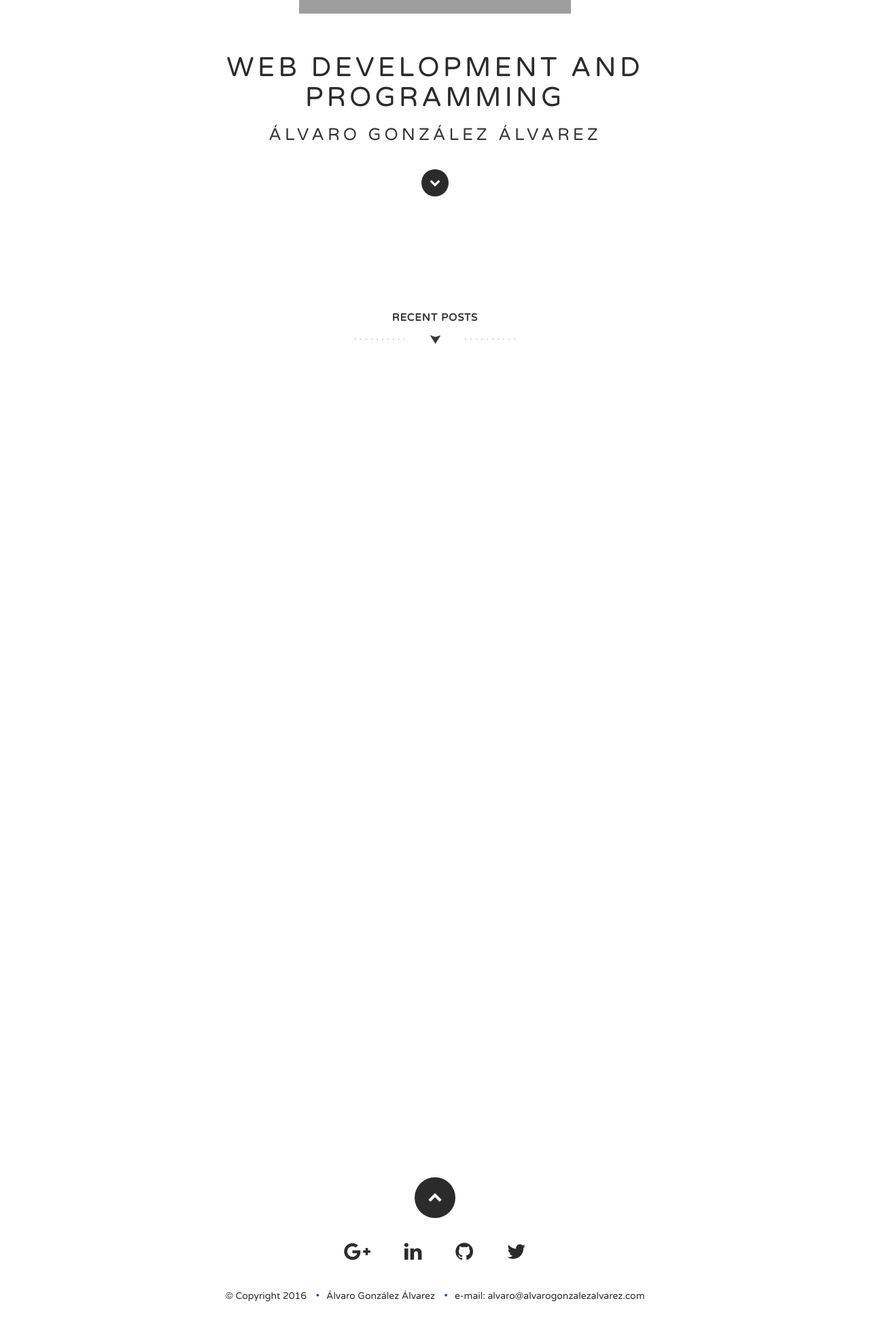
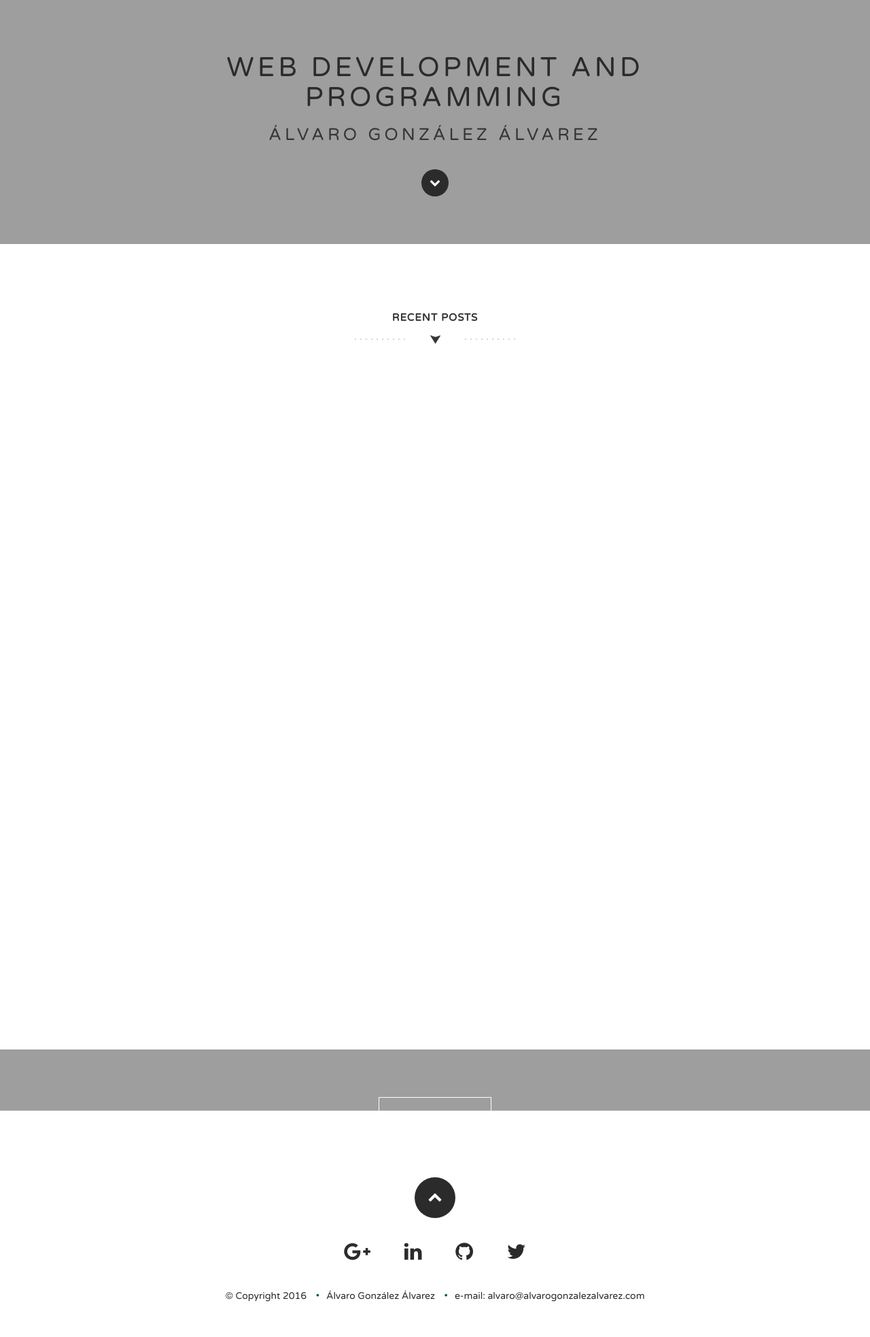
Before and after one commit to alvarogonzalezalvarez/blog, a Jekyll site: the page index.html, which Jekyll copies as it is, in a window 1280 px wide. Shown: the whole page at 68% size. Built offline with Jekyll 4.4.1, drawn with Linux system fonts in a browser that asks for light colours; nearby versions of some CDN libraries; library files that are not in the unit come from our copies.

Commit message:
Minor Improvements
Minor Improvements

```diff
--- a/css/styles.css
+++ b/css/styles.css
@@ -239,7 +239,7 @@ iPhone Section
 /* ==========================================================================
 Swag
 ========================================================================== */
-.swag { background: url('https://alvarogonzalezalvarez.com/images/header-background.png') no-repeat center center; padding: 50px 0; background-position:center -280px;}
+.swag { background: url('https://alvarogonzalezalvarez.com/images/header-background.png') no-repeat center center; padding: 50px 0; background-position:center -400px;background-size: cover !important;-webkit-background-size: cover !important;}
 .swag h1 { color: #2B2B2B; font-size: 40px; text-transform: uppercase; letter-spacing: 5px; }
 .swag h1 span { display: block; font-size: 25px; margin-top: 20px; }
 .down-arrow-btn { width: 40px; height: 40px; border-radius: 50%; -moz-border-radius: 50%; -webkit-border-radius: 50%; -o-border-radius: 50%; background: #2B2B2B; display: inline-block; margin: 10px auto 20px; color: #fff; font-size: 16px; line-height: 40px; text-align: center; }
@@ -276,7 +276,7 @@ Subscribe
 /* ==========================================================================
 CTA
 ========================================================================== */
-.ignite-cta { background: url('https://alvarogonzalezalvarez.com/images/header-background.png') no-repeat center center; padding: 70px 0; background-position:center -730px;}
+.ignite-cta { background: url('https://alvarogonzalezalvarez.com/images/header-background.png') no-repeat center center; padding: 70px 0; background-position:center -870px;background-size: cover !important; -webkit-background-size: cover !important;}
 .ignite-btn { display: inline-block; padding: 25px 40px; color: #fff; border: solid 1px #fff; text-transform: uppercase; font-weight: bold; letter-spacing: 1px; }
 .ignite-btn:hover, .ignite-btn:focus { color: #fff; border: solid 1px #0F9095; background-color: #0F9095;}
 /* ==========================================================================
```
